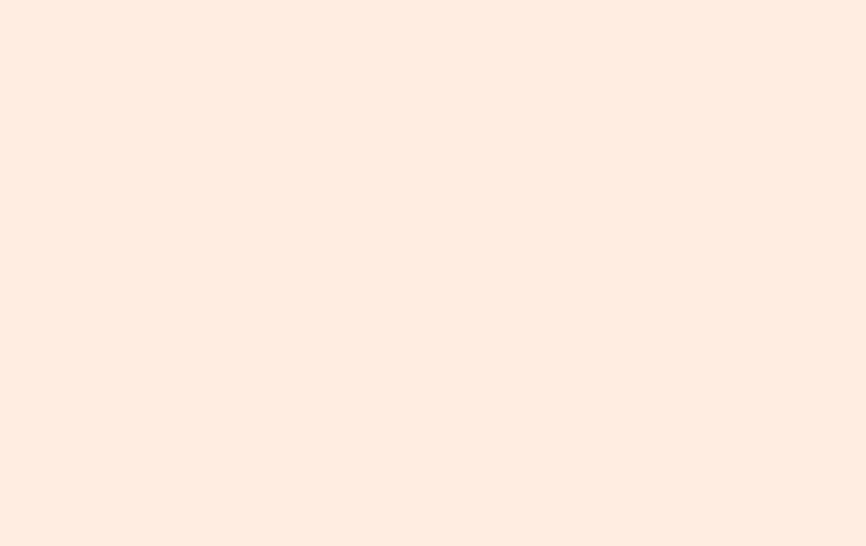
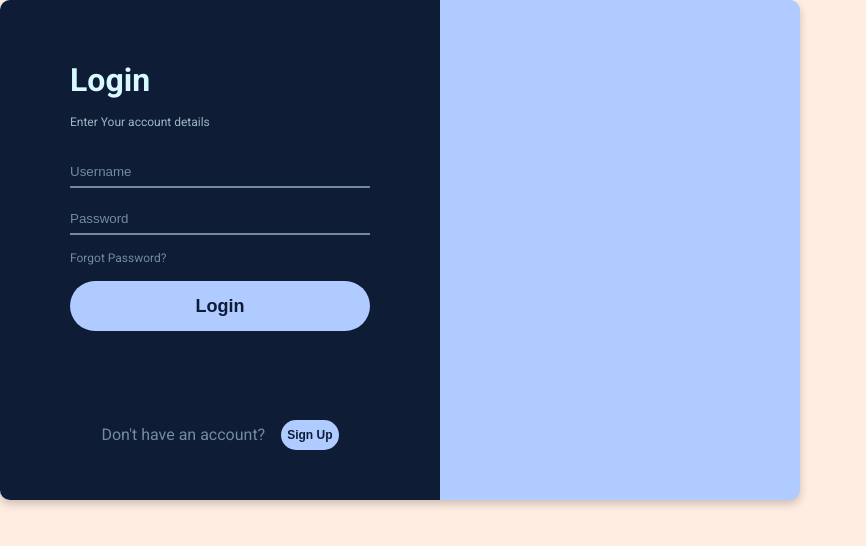
Before and after one commit to HusseinHamze/EDU-PILOT, a React (Vite) app: page /Login in a window 1280 px wide. Before the commit this address had no page. Shown: the top 546 px of the page, without its empty margins (0-866 px from the left). Built offline with nearby package versions, Linux system fonts and the light colour scheme.

Commit message:
Login page updated

```diff
--- a/src/App.jsx
+++ b/src/App.jsx
@@ -1,5 +1,6 @@
 import { BrowserRouter, Routes, Route } from 'react-router-dom'
 import Home from "./Home-Page/Home";
+import Login from './Login-Page/Login';
 
 function App() {
 
@@ -8,6 +9,7 @@ function App() {
     <BrowserRouter>
     <Routes>
       <Route path='/' element={<Home/>}/>
+      <Route path='/Login' element={<Login/>}/>
     </Routes>
     </BrowserRouter>
     </>
--- a/src/Login-Page/Login.jsx
+++ b/src/Login-Page/Login.jsx
@@ -1,6 +1,27 @@
+import './login.css'
 
 function Login(){
+    return(
+        <div className="login-card">
+            <div className="Info-side-container">
+                <div className="login-info">
+                    <h1>Login</h1>
+                    <p>Enter Your account details</p>
+                    <input type="text" placeholder="Username" />
+                    <input type="password" placeholder="Password"/>
+                    <a href="#">Forgot Password?</a>
+                    <button>Login</button>
+                </div>
+                <div className="signup">
+                    <p>Don't have an account?</p>
+                    <button>Sign Up</button>
+                </div>
+            </div>
+            <div className="element-side-container">
 
+            </div>
+        </div>
+    );
 }
 
 export default Login
--- /dev/null
+++ b/src/Login-Page/login.css
@@ -0,0 +1,107 @@
+
+.login-card{
+    display: flex;
+    width: 800px;
+    height: 500px;
+    background-color: #AFCBFF;
+    border-radius: 10px;
+    box-shadow: 0 4px 8px rgba(0, 0, 0, 0.2);
+    overflow: hidden;
+}
+
+.Info-side-container {
+    flex: 1;
+    padding: 40px;
+    display: flex;
+    flex-direction: column;
+    justify-content: space-between;
+    align-items: center;
+    background-color: #0E1C36;
+  }
+
+  .element-side-container {
+    flex: 1;
+    display: flex;
+    justify-content: center;
+    align-items: center;
+  }
+
+  .login-info {
+    width: 100%;
+    max-width: 300px;
+    display: flex;
+    flex-direction: column;
+    gap: 1rem;
+  }
+
+  .login-info h1 {
+    margin-bottom: 0;
+    color: #D7F9FF;
+  }
+
+  .login-info p {
+    font-size: 12px;
+    margin-top: 0;
+    color: rgba(215, 249, 255,0.7);
+  }
+
+  .login-info input {
+    background: transparent;
+    border: 0;
+    border-bottom: 2px solid rgba(215, 249, 255,0.5);
+    outline: 0;
+    color: #D7F9FF;
+    padding: 7px 0;
+  }
+
+  .login-info input::placeholder{
+    color: rgba(215, 249, 255,0.5);
+  }
+
+  .login-info a {
+    text-decoration: none;
+    color: rgba(215, 249, 255,0.5);
+    font-size: 12px;
+  }
+
+  .login-info button {
+    background-color: #AFCBFF;
+    color: #0E1C36;
+    border: none;
+    height: 50px;
+    border-radius: 25px;
+    font-size: 18px;
+    font-weight: bold;
+    cursor: pointer;
+    transition: background-color 0.3s ease;
+  }
+
+  .login-info button:hover {
+    background-color: hsl(219, 100%, 74%);
+  }
+
+  .signup{
+    display: flex;
+    align-items: center;
+    justify-content: space-between;
+    gap: 1rem;
+  }
+  .signup p {
+    color: rgba(215, 249, 255,0.5);
+  }
+
+  .signup button {
+    background-color: #AFCBFF;
+    color: #0E1C36;
+    border: none;
+    height: 30px;
+    border-radius: 15px;
+    font-size: 12px;
+    font-weight: bold;
+    cursor: pointer;
+    transition: background-color 0.3s ease;
+  }
+
+  .signup button:hover {
+    background-color: hsl(219, 100%, 74%);
+  }
```
